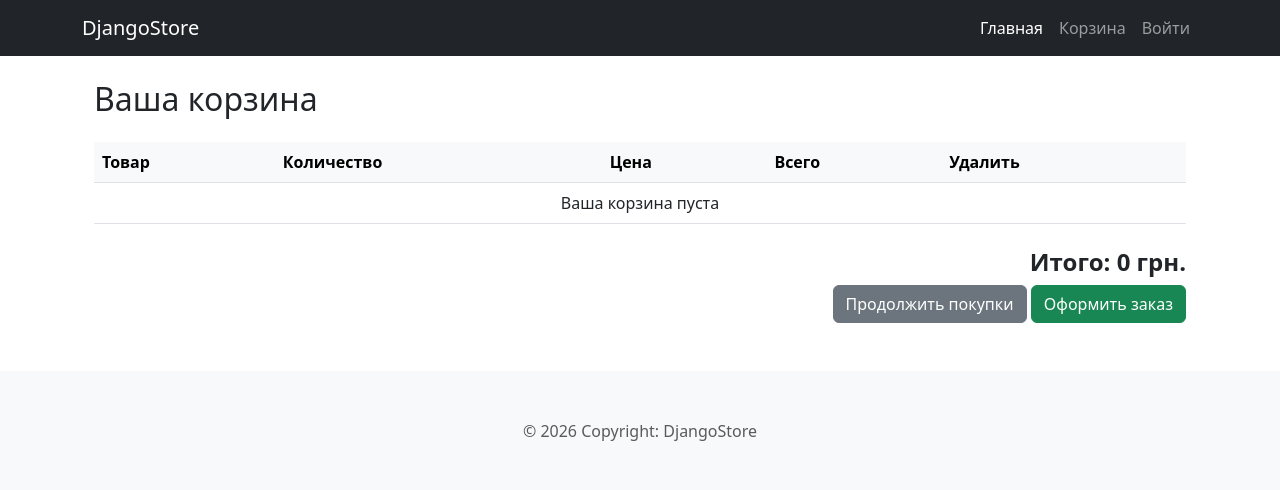
After one commit to ahettt/dj_store, a Django app: page /cart/ in a window 1280 px wide. The commit adds this page. Shown: the top 490 px of the page. Run offline with Django 5.2, Linux system fonts and the light colour scheme.

Commit message:
Implement full cart functionality: add, remove, update

```diff
--- /dev/null
+++ b/cart/forms.py
@@ -0,0 +1,11 @@
+from django import forms
+
+PRODUCT_QUANTITY_CHOICES = [(i, str(i)) for i in range(1, 21)]
+
+class CartAddProductForm(forms.Form):
+    quantity = forms.TypedChoiceField(
+        choices=PRODUCT_QUANTITY_CHOICES,
+        coerce=int,
+        label='Количество'
+    )
+    override = forms.BooleanField(required=False, initial=False, widget=forms.HiddenInput)
--- /dev/null
+++ b/cart/urls.py
@@ -0,0 +1,10 @@
+from django.urls import path
+from . import views
+
+app_name = 'cart'
+
+urlpatterns = [
+    path('', views.cart_detail, name='cart_detail'),
+    path('add/<int:product_id>/', views.cart_add, name='cart_add'),
+    path('remove/<int:product_id>/', views.cart_remove, name='cart_remove'),
+]
--- a/cart/views.py
+++ b/cart/views.py
@@ -1,3 +1,33 @@
-from django.shortcuts import render
+from django.shortcuts import render, redirect, get_object_or_404
+from django.views.decorators.http import require_POST
+from store.models import Product
+from .cart import Cart
+from .forms import CartAddProductForm
 
-# Create your views here.
+@require_POST
+def cart_add(request, product_id):
+    cart = Cart(request)
+    product = get_object_or_404(Product, id=product_id)
+    form = CartAddProductForm(request.POST)
+    if form.is_valid():
+        cd = form.cleaned_data
+        cart.add(product=product,
+                 quantity=cd['quantity'],
+                 update_quantity=cd['override'])
+    return redirect('cart:cart_detail')
+
+@require_POST
+def cart_remove(request, product_id):
+    cart = Cart(request)
+    product = get_object_or_404(Product, id=product_id)
+    cart.remove(product)
+    return redirect('cart:cart_detail')
+
+def cart_detail(request):
+    cart = Cart(request)
+    for item in cart:
+        item['update_quantity_form'] = CartAddProductForm(initial={
+            'quantity': item['quantity'],
+            'override': True
+        })
+    return render(request, 'cart/detail.html', {'cart': cart})
--- a/config/urls.py
+++ b/config/urls.py
@@ -6,6 +6,7 @@ from django.urls import path, include
 
 urlpatterns = [
     path('admin/', admin.site.urls),
+    path('cart/', include('cart.urls', namespace='cart')),
     path('', include('store.urls', namespace='store')),
 ]
 
--- a/templates/base.html
+++ b/templates/base.html
@@ -22,7 +22,12 @@
                         <a class="nav-link active" href="#">Главная</a>
                     </li>
                     <li class="nav-item">
-                        <a class="nav-link" href="#">Корзина</a>
+                        <a class="nav-link" href="{% url 'cart:cart_detail' %}">
+                            Корзина
+                            {% if cart|length > 0 %}
+                                <span class="badge bg-primary rounded-pill">{{ cart|length }}</span>
+                            {% endif %}
+                        </a>
                     </li>
                     <li class="nav-item">
                         <a class="nav-link" href="#">Войти</a>
--- /dev/null
+++ b/templates/cart/detail.html
@@ -0,0 +1,65 @@
+{% extends "base.html" %}
+{% load static %}
+
+{% block title %}Корзина покупок{% endblock %}
+
+{% block content %}
+<div class="container mt-4">
+    <h2 class="mb-4">Ваша корзина</h2>
+    <table class="table table-hover">
+        <thead class="table-light">
+            <tr>
+                <th>Товар</th>
+                <th>Количество</th>
+                <th>Цена</th>
+                <th>Всего</th>
+                <th>Удалить</th>
+            </tr>
+        </thead>
+        <tbody>
+        {% for item in cart %}
+            {% with product=item.product %}
+            <tr>
+                <td>
+                    <a href="{{ product.get_absolute_url }}" class="text-decoration-none text-dark fw-bold">
+                        {% if product.image %}
+                            <img src="{{ product.image.url }}" alt="" style="width: 50px; height: 50px; object-fit: contain;">
+                        {% endif %}
+                        {{ product.name }}
+                    </a>
+                </td>
+                <td>
+                    <form action="{% url 'cart:cart_add' product.id %}" method="post" class="d-flex align-items-center">
+                        {% csrf_token %}
+                        {{ item.update_quantity_form.quantity }}
+                        {{ item.update_quantity_form.override }}
+                        <button type="submit" class="btn btn-sm btn-outline-secondary ms-2">Обновить</button>
+                    </form>
+                </td>
+                <td>{{ item.price }} грн.</td>
+                <td>{{ item.total_price }} грн.</td>
+                <td>
+                    <form action="{% url 'cart:cart_remove' product.id %}" method="post">
+                        {% csrf_token %}
+                        <button type="submit" class="btn btn-sm btn-danger">X</button>
+                    </form>
+                </td>
+            </tr>
+            {% endwith %}
+        {% empty %}
+            <tr>
+                <td colspan="5" class="text-center">Ваша корзина пуста</td>
+            </tr>
+        {% endfor %}
+        </tbody>
+    </table>
+
+    <div class="row mt-4">
+        <div class="col-md-12 text-end">
+            <h4 class="fw-bold">Итого: {{ cart.get_total_price }} грн.</h4>
+            <a href="{% url 'store:product_list' %}" class="btn btn-secondary">Продолжить покупки</a>
+            <a href="#" class="btn btn-success">Оформить заказ</a>
+        </div>
+    </div>
+</div>
+{% endblock %}
```
Also changed, not shown: store/views.py (+6 -2 lines), templates/store/product_detail.html (+9 -5 lines).
